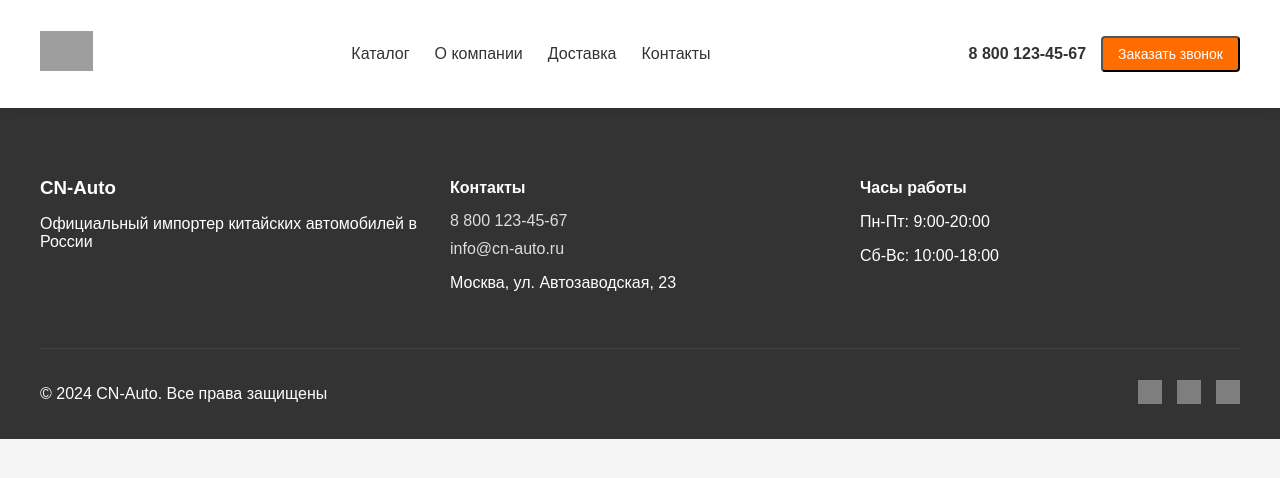
After one commit to aleksandr-ovcharenko/cnauto, a Flask app: template backend/templates/base.html in a window 1280 px wide. The commit adds this page. Shown: the top 478 px of the page. Run offline with Flask 3, Linux system fonts and the light colour scheme; the template is opened without the code that fills it, so the values that code supplies are empty; grey boxes are pictures that could not be loaded.

Commit message:
Add common header and footer Add thumb images for car details page

```diff
--- a/backend/app.py
+++ b/backend/app.py
@@ -23,6 +23,11 @@ def home():
     categories = Category.query.all()  # Или Car.query.limit(10).all() для ограничения количества
     return render_template('index.html', cars=cars, categories=categories)
 
+@app.route('/car/<int:car_id>')
+def car_details(car_id):
+    car = Car.query.get_or_404(car_id)
+    return render_template('car_details.html', car=car)
+
 if __name__ == '__main__':
     with app.app_context():
         # Создаем папку instance если ее нет
--- a/backend/models.py
+++ b/backend/models.py
@@ -22,7 +22,8 @@ class Car(db.Model):
     price = db.Column(db.Float, nullable=False)
     image = db.Column(db.String(200))
     brand_logo = db.Column(db.String(200))
-    description = db.Column(db.Text)
+    images = db.Column(db.JSON)  # Для хранения списка дополнительных изображений
+    description = db.Column(db.Text)  # Подробное описание
     in_stock = db.Column(db.Boolean, default=False)
     category_id = db.Column(db.Integer, db.ForeignKey('categories.id'))
     category = db.relationship('Category', backref='cars')
--- a/backend/static/styles.css
+++ b/backend/static/styles.css
@@ -123,6 +123,238 @@ body {
     margin-bottom: 8px;
 }
 
+/* Детали автомобиля */
+.car-details {
+    padding: 40px 0;
+}
+
+.car-details__header {
+    display: flex;
+    justify-content: space-between;
+    align-items: center;
+    margin-bottom: 30px;
+}
+
+.car-details__gallery {
+    display: grid;
+    grid-template-columns: 1fr;
+    gap: 20px;
+    margin-bottom: 40px;
+}
+
+.main-image {
+    width: 100%;
+    max-height: 500px;
+    object-fit: contain;
+    border-radius: 8px;
+}
+
+.thumbnails {
+    display: flex;
+    gap: 10px;
+    overflow-x: auto;
+    padding-bottom: 10px;
+}
+
+.thumbnails img {
+    width: 100px;
+    height: 80px;
+    object-fit: cover;
+    cursor: pointer;
+    border-radius: 4px;
+    transition: transform 0.3s;
+}
+
+.thumbnails img:hover {
+    transform: scale(1.05);
+}
+
+.car-details__specs {
+    background: #f9f9f9;
+    padding: 25px;
+    border-radius: 8px;
+    margin-bottom: 30px;
+}
+
+.car-details__specs ul {
+    columns: 2;
+    list-style-type: none;
+    padding: 0;
+}
+
+/* ===== Базовые стили ===== */
+.container {
+    width: 100%;
+    max-width: 1200px;
+    margin: 0 auto;
+    padding: 0 15px;
+}
+
+/* Хедер */
+.header {
+    background: #fff;
+    box-shadow: 0 2px 10px rgba(0,0,0,0.1);
+    position: sticky;
+    top: 0;
+    z-index: 100;
+}
+
+.header__inner {
+    display: flex;
+    align-items: center;
+    justify-content: space-between;
+    padding: 15px 0;
+}
+
+.logo-img {
+    height: 40px;
+    width: auto;
+}
+
+.nav {
+    display: flex;
+    gap: 25px;
+}
+
+.nav-link {
+    color: #333;
+    text-decoration: none;
+    font-weight: 500;
+    transition: color 0.3s;
+}
+
+.nav-link:hover {
+    color: #4CAF50;
+}
+
+.header-actions {
+    display: flex;
+    align-items: center;
+    gap: 15px;
+}
+
+.phone {
+    font-weight: 600;
+    color: #333;
+    text-decoration: none;
+}
+
+.btn-small {
+    padding: 8px 15px;
+    font-size: 14px;
+}
+
+.mobile-menu-toggle {
+    display: none;
+    background: none;
+    border: none;
+    cursor: pointer;
+}
+
+/* Мобильное меню */
+.mobile-menu {
+    display: none;
+    position: fixed;
+    top: 70px;
+    left: 0;
+    right: 0;
+    background: #fff;
+    padding: 20px;
+    box-shadow: 0 5px 10px rgba(0,0,0,0.1);
+    z-index: 99;
+}
+
+.mobile-nav {
+    display: flex;
+    flex-direction: column;
+    gap: 15px;
+}
+
+.mobile-nav-link {
+    color: #333;
+    text-decoration: none;
+    padding: 10px 0;
+    border-bottom: 1px solid #eee;
+}
+
+/* Футер */
+.footer {
+    background: #333;
+    color: #fff;
+    padding: 50px 0 20px;
+}
+
+.footer__grid {
+    display: grid;
+    grid-template-columns: repeat(auto-fit, minmax(250px, 1fr));
+    gap: 30px;
+    margin-bottom: 40px;
+}
+
+.footer-col h3, .footer-col h4 {
+    color: #fff;
+    margin-bottom: 15px;
+}
+
+.footer-col a {
+    color: #ddd;
+    text-decoration: none;
+    display: block;
+    margin-bottom: 10px;
+}
+
+.footer-col a:hover {
+    color: #4CAF50;
+}
+
+.footer-bottom {
+    display: flex;
+    justify-content: space-between;
+    align-items: center;
+    padding-top: 20px;
+    border-top: 1px solid #444;
+}
+
+.social-links {
+    display: flex;
+    gap: 15px;
+}
+
+.social-links img {
+    width: 24px;
+    height: 24px;
+    opacity: 0.7;
+    transition: opacity 0.3s;
+}
+
+.social-links img:hover {
+    opacity: 1;
+}
+
+
+/* ----------- Адаптивность ---------------- */
+
+/* Адаптивность */
+@media (max-width: 768px) {
+    .nav, .header-actions {
+        display: none;
+    }
+
+    .mobile-menu-toggle {
+        display: block;
+    }
+
+    .mobile-menu.active {
+        display: block;
+    }
+}
+
+@media (max-width: 768px) {
+    .car-details__specs ul {
+        columns: 1;
+    }
+}
+
 /* Адаптивность */
 @media (max-width: 768px) {
     .categories-grid {
--- /dev/null
+++ b/backend/templates/base.html
@@ -0,0 +1,94 @@
+<!DOCTYPE html>
+<html lang="ru">
+<head>
+    <meta charset="UTF-8">
+    <meta name="viewport" content="width=device-width, initial-scale=1.0">
+    <title>{% block title %}CN-Auto - Авто из Китая{% endblock %}</title>
+    <link rel="stylesheet" href="{{ url_for('static', filename='styles.css') }}">
+    {% block extra_css %}{% endblock %}
+</head>
+<body>
+<!-- Хедер -->
+<header class="header">
+    <div class="container">
+        <div class="header__inner">
+            <a href="/" class="logo">
+                <img src="{{ url_for('static', filename='images/logo.png') }}" alt="CN-Auto" class="logo-img">
+            </a>
+
+            <nav class="nav">
+                <a href="/catalog" class="nav-link">Каталог</a>
+                <a href="/about" class="nav-link">О компании</a>
+                <a href="/delivery" class="nav-link">Доставка</a>
+                <a href="/contacts" class="nav-link">Контакты</a>
+            </nav>
+
+            <div class="header-actions">
+                <a href="tel:+78001234567" class="phone">8 800 123-45-67</a>
+                <button class="btn btn-small">Заказать звонок</button>
+            </div>
+
+            <!-- Мобильное меню -->
+            <button class="mobile-menu-toggle">
+                <span></span>
+                <span></span>
+                <span></span>
+            </button>
+        </div>
+    </div>
+</header>
+
+<!-- Мобильное меню (скрыто по умолчанию) -->
+<div class="mobile-menu">
+    <nav class="mobile-nav">
+        <a href="/catalog" class="mobile-nav-link">Каталог</a>
+        <a href="/about" class="mobile-nav-link">О компании</a>
+        <a href="/delivery" class="mobile-nav-link">Доставка</a>
+        <a href="/contacts" class="mobile-nav-link">Контакты</a>
+    </nav>
+</div>
+
+<!-- Основное содержимое -->
+<main class="main-content">
+    {% block content %}{% endblock %}
+</main>
+
+<!-- Футер -->
+<footer class="footer">
+    <div class="container">
+        <div class="footer__grid">
+            <div class="footer-col">
+                <h3>CN-Auto</h3>
+                <p>Официальный импортер китайских автомобилей в России</p>
+            </div>
+
+            <div class="footer-col">
+                <h4>Контакты</h4>
+                <a href="tel:+78001234567">8 800 123-45-67</a>
+                <a href="mailto:info@cn-auto.ru">info@cn-auto.ru</a>
+                <p>Москва, ул. Автозаводская, 23</p>
+            </div>
+
+            <div class="footer-col">
+                <h4>Часы работы</h4>
+                <p>Пн-Пт: 9:00-20:00</p>
+                <p>Сб-Вс: 10:00-18:00</p>
+            </div>
+        </div>
+
+        <div class="footer-bottom">
+            <p>&copy; 2024 CN-Auto. Все права защищены</p>
+            <div class="social-links">
+                <a href="#"><img src="{{ url_for('static', filename='images/social/vk.png') }}" alt="VK"></a>
+                <a href="#"><img src="{{ url_for('static', filename='images/social/telegram.png') }}" alt="Telegram"></a>
+                <a href="#"><img src="{{ url_for('static', filename='images/social/whatsapp.png') }}" alt="WhatsApp"></a>
+            </div>
+        </div>
+    </div>
+</footer>
+
+<!-- Скрипты -->
+<script src="{{ url_for('static', filename='script.js') }}"></script>
+{% block extra_js %}{% endblock %}
+</body>
+</html>
```
Also changed, not shown: backend/static/scripts.js (+42 -0 lines), backend/templates/car_details.html (added, +45 -0 lines), migrations/versions/73dce5e93a26_add_images_column_for_car.py (added, +32 -0 lines).
